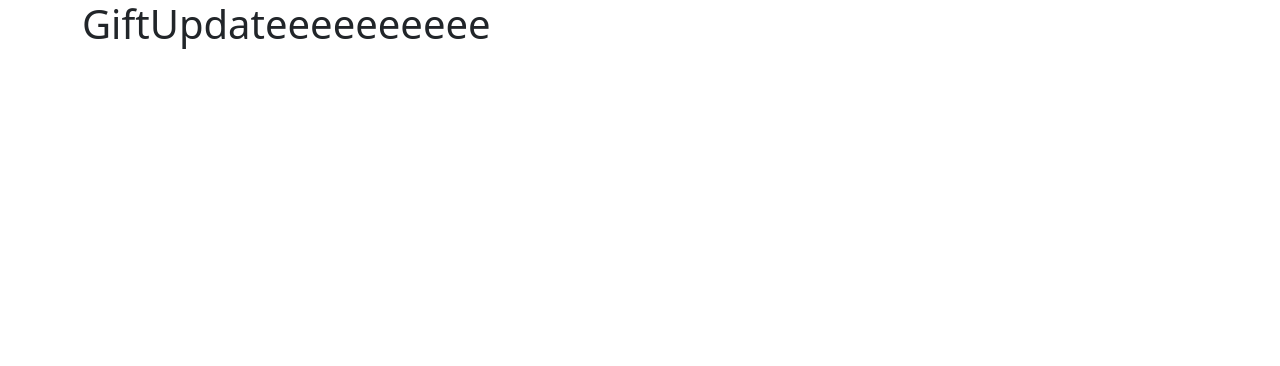
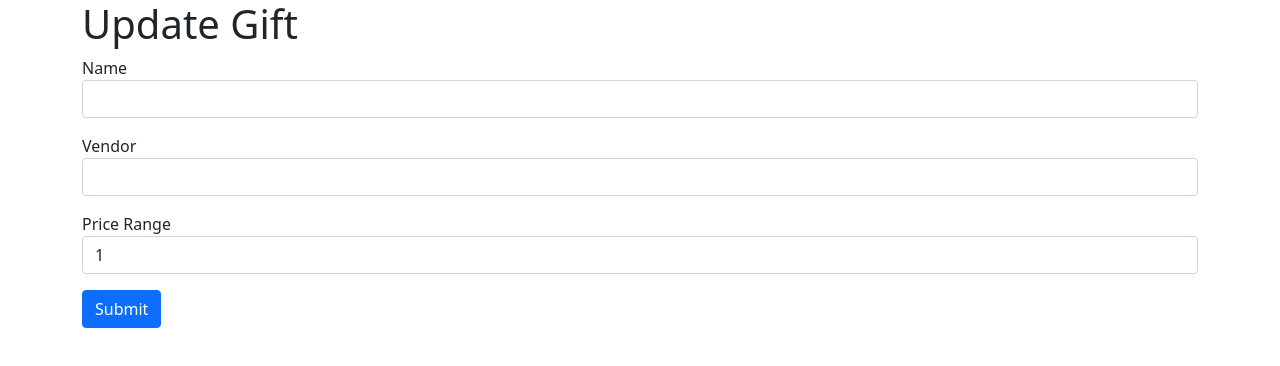
Before and after one commit to wavyadri/gift_guide, a React (Create React App) app in the folder client/: page /gifts/1/update in a window 1280 px wide. Shown: the top 366 px of the page. Built offline with nearby package versions, Linux system fonts and the light colour scheme; no server answers; the HTML template or start-up script is replaced by a standard one.

Commit message:
create update form and pre populate with gift info

```diff
--- /dev/null
+++ b/client/src/components/UpdateGift.jsx
@@ -0,0 +1,68 @@
+import React, { useState, useEffect } from 'react';
+import { useParams } from 'react-router-dom';
+import GiftFinder from '../apis/GiftFinder';
+
+const UpdateGift = () => {
+  const { id } = useParams();
+  const [name, setName] = useState('');
+  const [vendor, setVendor] = useState('');
+  const [priceRange, setPriceRange] = useState(1);
+
+  const fetchData = async () => {
+    try {
+      const response = await GiftFinder.get(`/${id}`);
+      // setGifts(response.data.data.gifts);
+      console.log(response.data.data.gift);
+      setName(response.data.data.gift.name);
+      setVendor(response.data.data.gift.vendor);
+      setPriceRange(response.data.data.gift.price_range);
+    } catch (err) {
+      console.log(err.message);
+    }
+  };
+
+  useEffect(() => {
+    fetchData();
+  }, []);
+  return (
+    <>
+      <form action=''>
+        <div className='form-group mb-3'>
+          <label htmlFor='name'>Name</label>
+          <input
+            onChange={(e) => setName(e.target.value)}
+            value={name}
+            type='text'
+            id='name'
+            className='form-control'
+          />
+        </div>
+        <div className='form-group mb-3'>
+          <label htmlFor='vendor'>Vendor</label>
+          <input
+            onChange={(e) => setVendor(e.target.value)}
+            value={vendor}
+            type='text'
+            id='vendor'
+            className='form-control'
+          />
+        </div>
+        <div className='form-group mb-3'>
+          <label htmlFor='price_range'>Price Range</label>
+          <input
+            onChange={(e) => setPriceRange(e.target.value)}
+            value={priceRange}
+            type='number'
+            min='1'
+            max='5'
+            id='price_range'
+            className='form-control'
+          />
+        </div>
+        <button className='btn btn-primary'>Submit</button>
+      </form>
+    </>
+  );
+};
+
+export default UpdateGift;
--- a/client/src/routes/GiftUpdate.jsx
+++ b/client/src/routes/GiftUpdate.jsx
@@ -1,7 +1,13 @@
 import React from 'react';
+import UpdateGift from '../components/UpdateGift';
 
 const GiftUpdate = () => {
-  return <h1>GiftUpdateeeeeeeeee</h1>;
+  return (
+    <>
+      <h1>Update Gift</h1>
+      <UpdateGift />
+    </>
+  );
 };
 
 export default GiftUpdate;
```
